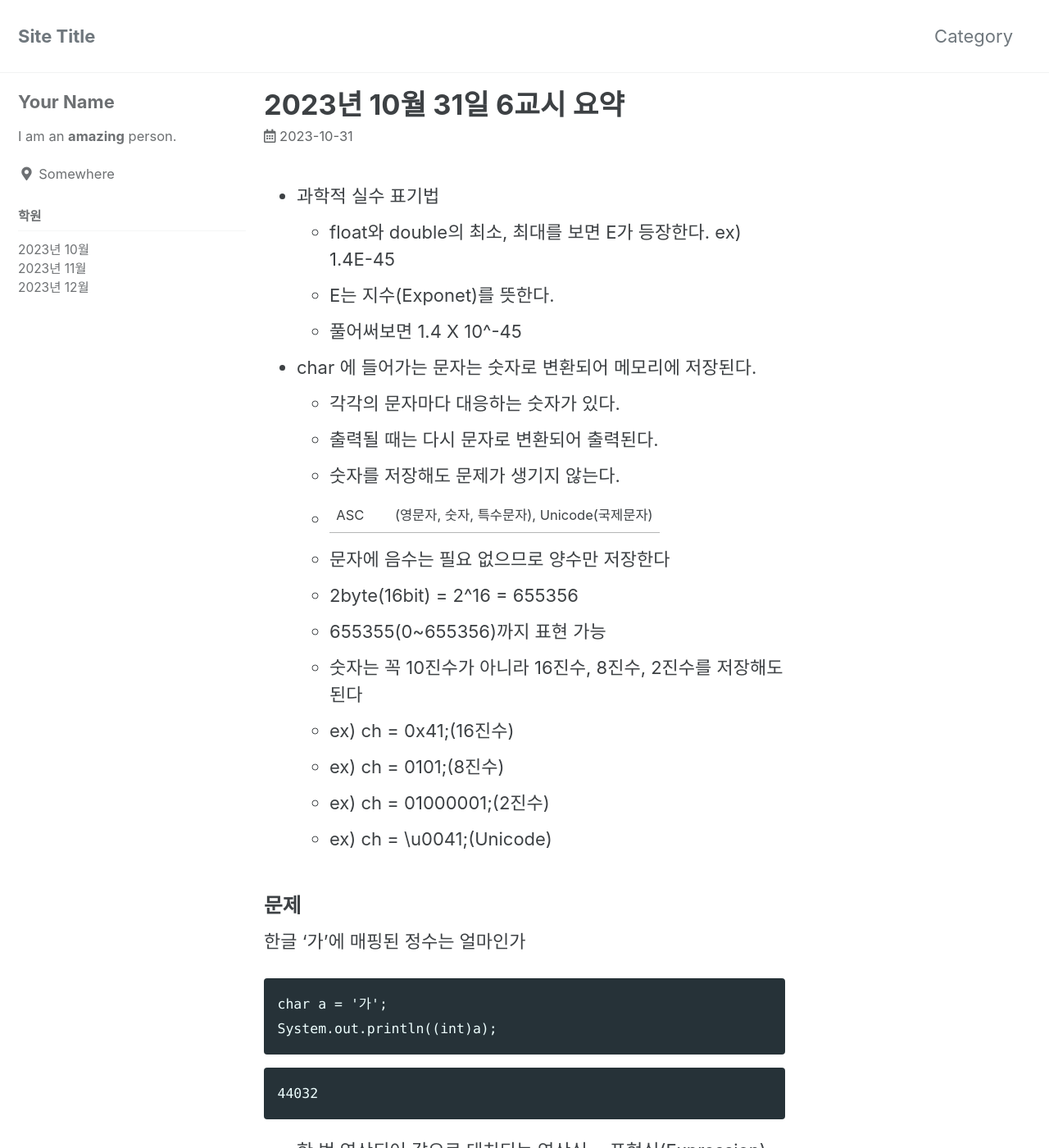
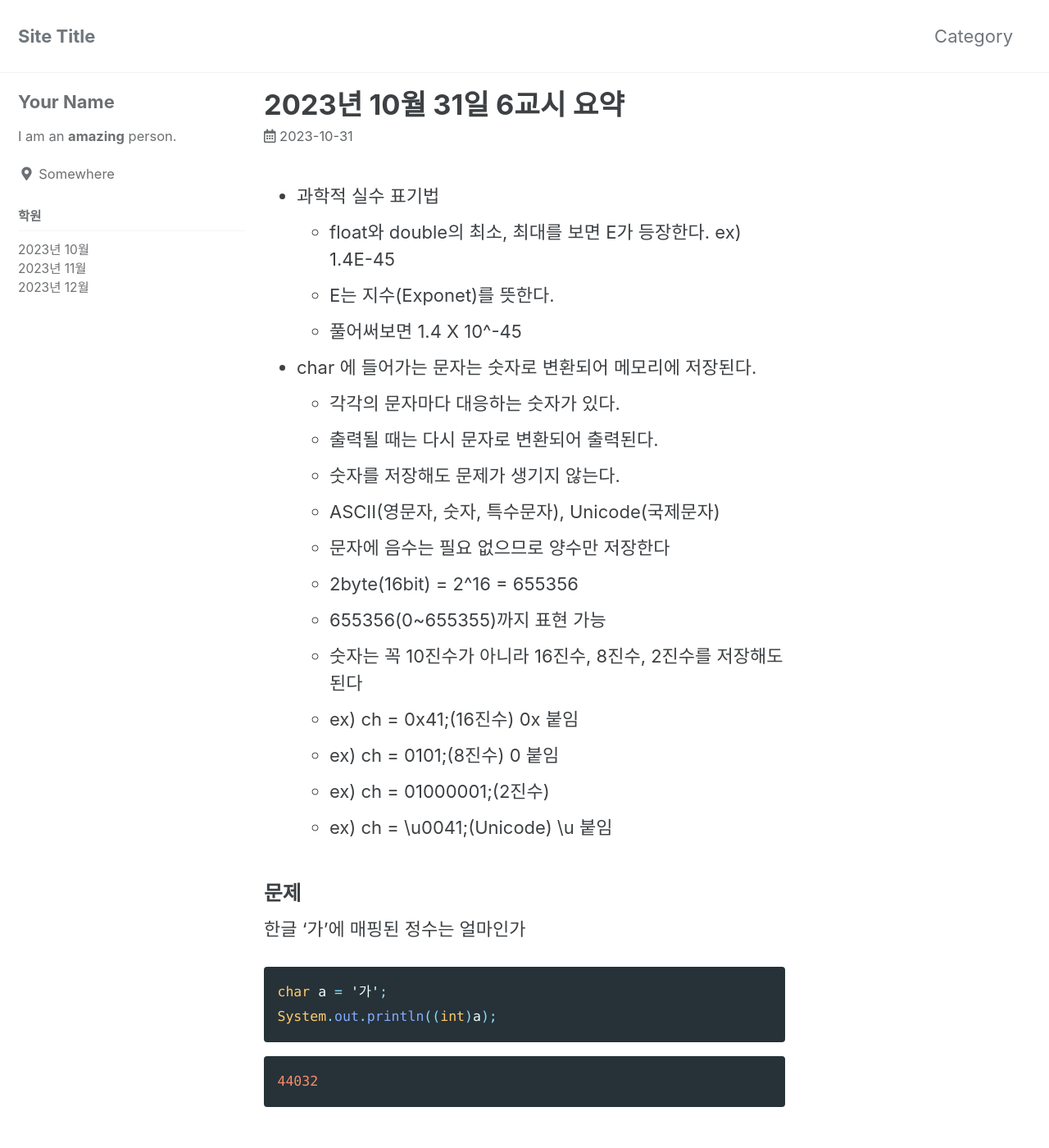
Before and after one commit to YonY-K/YonY-K.github.io, a Jekyll site: the page built from school/2310_school/_posts/2023-10-31-6period.md, in a window 1280 px wide and 1400 px high. Shown: the whole window at 82% size. Built offline with Jekyll 4.4.1, drawn with Linux system fonts in a browser that asks for light colours; cached includes are drawn as plain includes; some of the changed text lies outside the part shown.

Commit message:
posts modify

````diff
--- a/school/2310_school/_posts/2023-10-31-6period.md
+++ b/school/2310_school/_posts/2023-10-31-6period.md
@@ -11,25 +11,26 @@ title: "2023년 10월 31일 6교시 요약"
   - 각각의 문자마다 대응하는 숫자가 있다.
   - 출력될 때는 다시 문자로 변환되어 출력된다.
   - 숫자를 저장해도 문제가 생기지 않는다.
-  - ASC||(영문자, 숫자, 특수문자), Unicode(국제문자)
+  - ASCII(영문자, 숫자, 특수문자), Unicode(국제문자)
   - 문자에 음수는 필요 없으므로 양수만 저장한다
   - 2byte(16bit) = 2^16 = 655356
-  - 655355(0~655356)까지 표현 가능
+  - 655356(0~655355)까지 표현 가능
   - 숫자는 꼭 10진수가 아니라 16진수, 8진수, 2진수를 저장해도 된다
-  - ex) ch = 0x41;(16진수)
-  - ex) ch = 0101;(8진수)
+  - ex) ch = 0x41;(16진수) 0x 붙임
+  - ex) ch = 0101;(8진수)  0 붙임
   - ex) ch = 01000001;(2진수)
-  - ex) ch = \u0041;(Unicode)
+  - ex) ch = \u0041;(Unicode)  \u 붙임
 
 ### 문제
 한글 '가'에 매핑된 정수는 얼마인가
-```
+```java
 char a = '가';
 System.out.println((int)a);
 ```
-```
+```java
 44032
 ```
+<br>
 
 - 한 번 연산되어 값으로 대치되는 연산식 = 표현식(Expression)
   - ex) a = a+1; -> a+1 은 표현식
````
Also changed, not shown: _pages/category-school.md/category-2311_school.md (added, +9 -0 lines), school/2310_school/_posts/2023-10-31-3period.md (+4 -4 lines), school/2310_school/_posts/2023-10-31-4period.md (+7 -7 lines), school/2310_school/_posts/2023-10-31-5period.md (+4 -4 lines), school/2310_school/_posts/2023-10-31-7period.md (+16 -4 lines), school/2311_school/_posts/2023-11-01-1period.md (+38 -0 lines), _pages/category-school.md/category-2310_school.md (renamed from _pages/category-2310_school.md).
